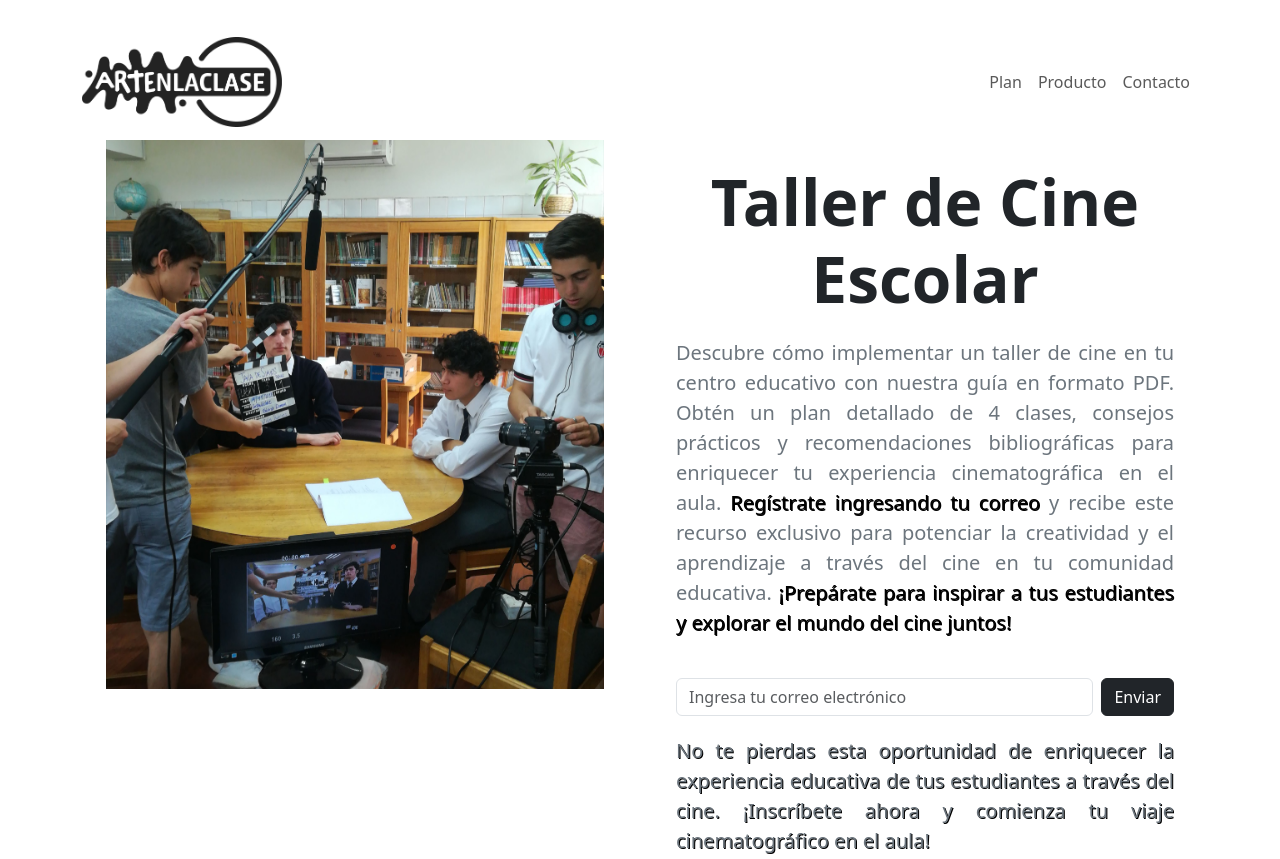
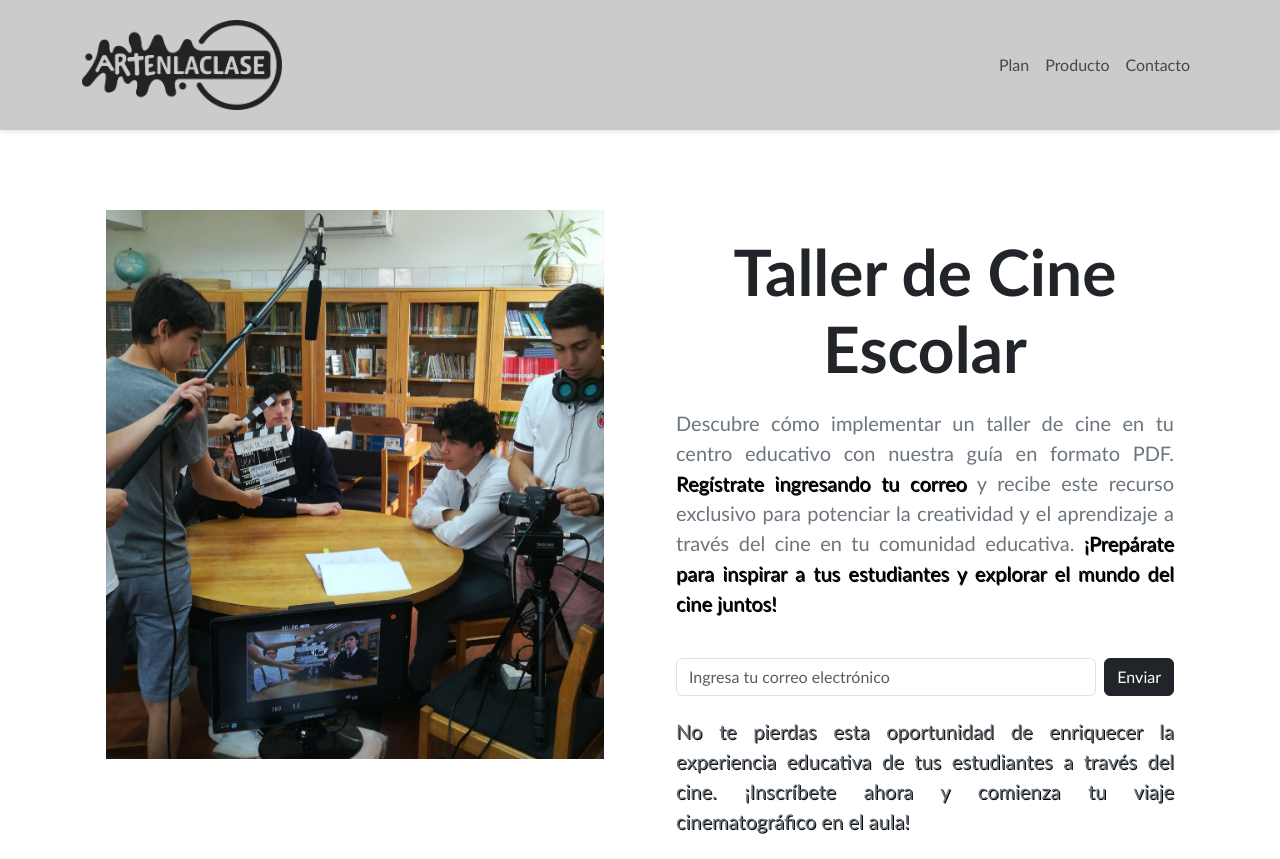
Before and after one commit to Artenlaclase/Proyecto3-LandingNegocio, a plain HTML site: page index.html in a window 1280 px wide. Shown: the top 859 px of the page. Drawn offline with nearby package versions, Linux system fonts and the light colour scheme.

Commit message:
Imgs y fijando el navbar

```diff
--- a/css/stylo.css
+++ b/css/stylo.css
@@ -1,3 +1,14 @@
+body{
+    margin: 0;
+    padding-top: 70px;
+    font-family: 'Trebuchet MS', 'Lucida Sans Unicode', 'Lucida Grande', 'Lucida Sans', Arial, sans-serif;
+}
+/* .container{
+    background-color: #8e94a2;
+
+
+} */
+
 /* Estilos para la imagen del logo */
 .navbar-brand .logo {
     max-width: 200px;
@@ -7,6 +18,7 @@
     display: block;
     /* Asegura que la imagen sea un bloque para aplicar anchos y alturas */
 }
+
 
 /* Estilos para el contenedor del botón se posiciona en la parte inferior derecha
 para que el  boton del menu quede a la alcance del dedo gordo de la mano que sostiebe el mobil  */
@@ -38,25 +50,44 @@ para que el  boton del menu quede a la alcance del dedo gordo de la mano que sos
     /* Opcional: Agrega sombra al botón */
 }
 
-/* intento de fijar navbar arriba
+/* intento de fijar navbar arriba  */
+
 .navbar {
     position: fixed;
-    background-color: #ffffff;
+    background-color: #cacbcd;
     top: 0;
     width: 100%;
-    } */
+    padding: 15px 20px;
+    box-shadow: 0 2px 4px rgba(0,0,0,0.1);
+    z-index: 1000;
+}
 
+.main {
+    margin-top: 60px;
+    /* Ajusta este valor según la altura de tu navbar */
+    padding: 20px;
+
+}
+
+section {
+    padding-top: 60px;
+    /* Ajusta este valor según la altura de tu navbar */
+    margin-top: -60px;
+    /* Ajusta este valor según la altura de tu navbar */
+}
 
 p {
     text-align: justify;
     /* Texto justificado  */
     margin: 1em auto 2em;
 }
+
 h1 {
     text-align: center;
 }
+
 #promocion {
-color: #000000;
+    color: #000000;
     text-shadow: 1px 1px #000000;
 
 }
@@ -68,5 +99,6 @@ footer {
 }
 
 footer img {
-    margin: 0 10px; /* Espacio entre los íconos */
+    margin: 0 10px;
+    /* Espacio entre los íconos */
 }
--- a/index.html
+++ b/index.html
@@ -8,12 +8,13 @@
         integrity="sha384-QWTKZyjpPEjISv5WaRU9OFeRpok6YctnYmDr5pNlyT2bRjXh0JMhjY6hW+ALEwIH" crossorigin="anonymous">
     <link rel="stylesheet" href="./css/stylo.css">
 
-    <title>Arte y educación</title>
+    <title>Educación Audiovisual</title>
 </head>
 
 <body>
     <Header>
-        <div class="navbar navbar-expand-lg mt-4">
+
+        <div class="navbar navbar-expand-lg">
             <div class="container">
 
                 <a class="navbar-brand fs-3" href="#">
@@ -45,8 +46,8 @@
         </div>
     </Header>
 
-    <Main class="main pt-7" id="Main">
-        <div class="container-xl">
+    <main class="main pt-7" id="Main">
+        <div class="container">
             <div class="row">
                 <div class="col-md-6">
                     <div class="image-container mb-5 px-4">
@@ -59,9 +60,7 @@
                         <h1 class="display-3 fw-bold">Taller de Cine Escolar</h1>
                         <p class="lead text-secondary">
                             Descubre cómo implementar un taller de cine en tu centro educativo con nuestra guía en
-                            formato PDF. Obtén un plan detallado de 4 clases, consejos prácticos y recomendaciones
-                            bibliográficas para enriquecer tu experiencia cinematográfica en el aula.<strong
-                                id="promocion"> Regístrate
+                            formato PDF. <strong id="promocion"> Regístrate
                                 ingresando tu correo</strong> y recibe este recurso exclusivo para potenciar la
                             creatividad y el
                             aprendizaje a través del cine en tu comunidad educativa. <strong id="promocion">¡Prepárate
@@ -90,7 +89,7 @@
             </div>
         </div>
         </Header>
-    </Main>
+    </main>
 
 
     <section class="bg-light pt-7 text-secondary p-5 " id="Producto">
@@ -138,7 +137,7 @@
         </div>
     </div>
 
-    <footer  id="Contacto">
+    <footer id="Contacto">
         <table class="container">
             <tr>
                 <th><a href="https://www.facebook.com/artenlaclase/" target="_blank" rel="noopener noreferrer"> <img
@@ -164,7 +163,12 @@
     <script src="https://cdn.jsdelivr.net/npm/bootstrap@5.3.3/dist/js/bootstrap.bundle.min.js"
         integrity="sha384-YvpcrYf0tY3lHB60NNkmXc5s9fDVZLESaAA55NDzOxhy9GkcIdslK1eN7N6jIeHz"
         crossorigin="anonymous"></script>
-
+    <script>
+        document.addEventListener("DOMContentLoaded", function () {
+            var navbarHeight = document.querySelector('.navbar').offsetHeight;
+            document.body.style.paddingTop = navbarHeight + 'px';
+        });
+    </script>
 </body>
 
 </html>
```
Also changed, not shown: img/fondo3.png (added).
